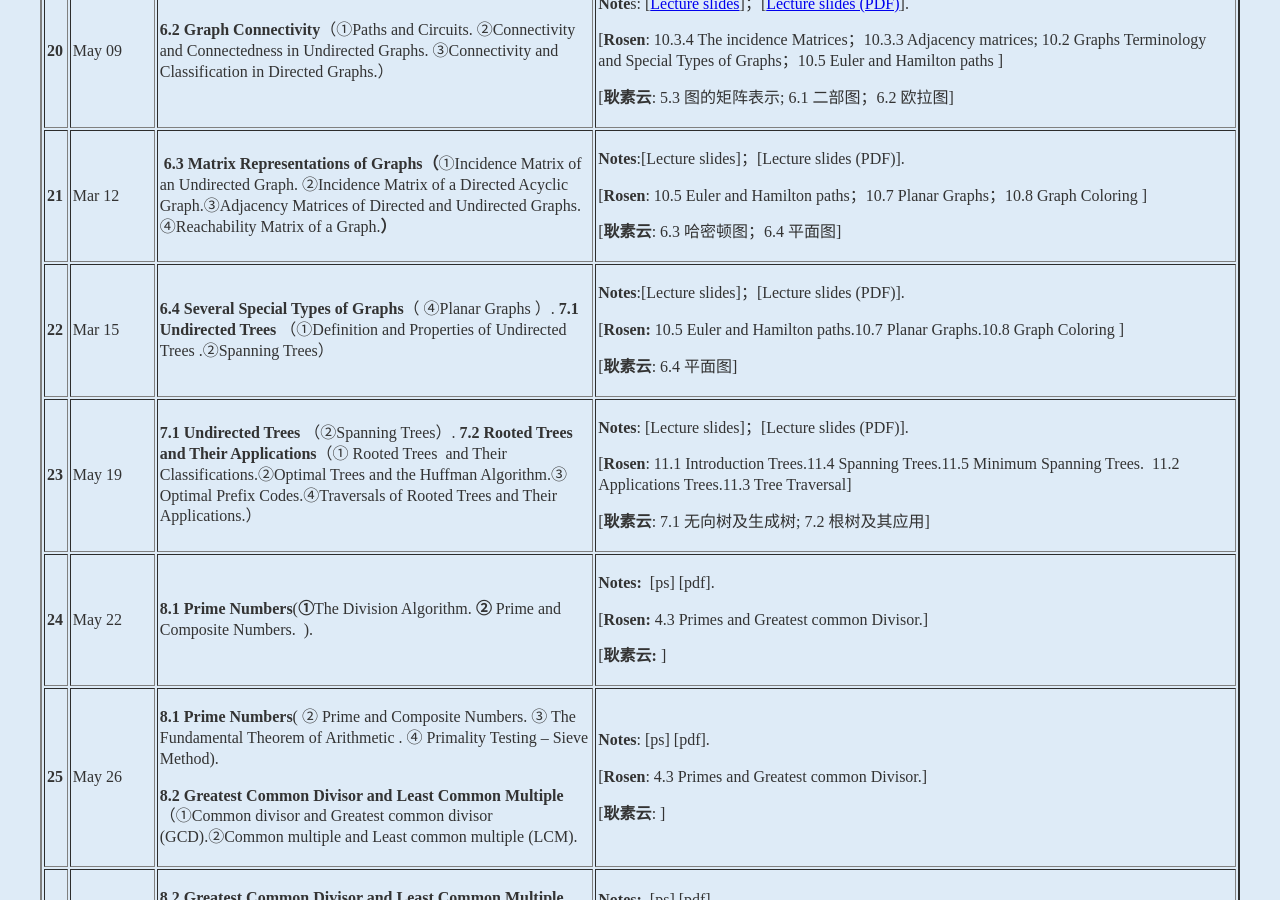
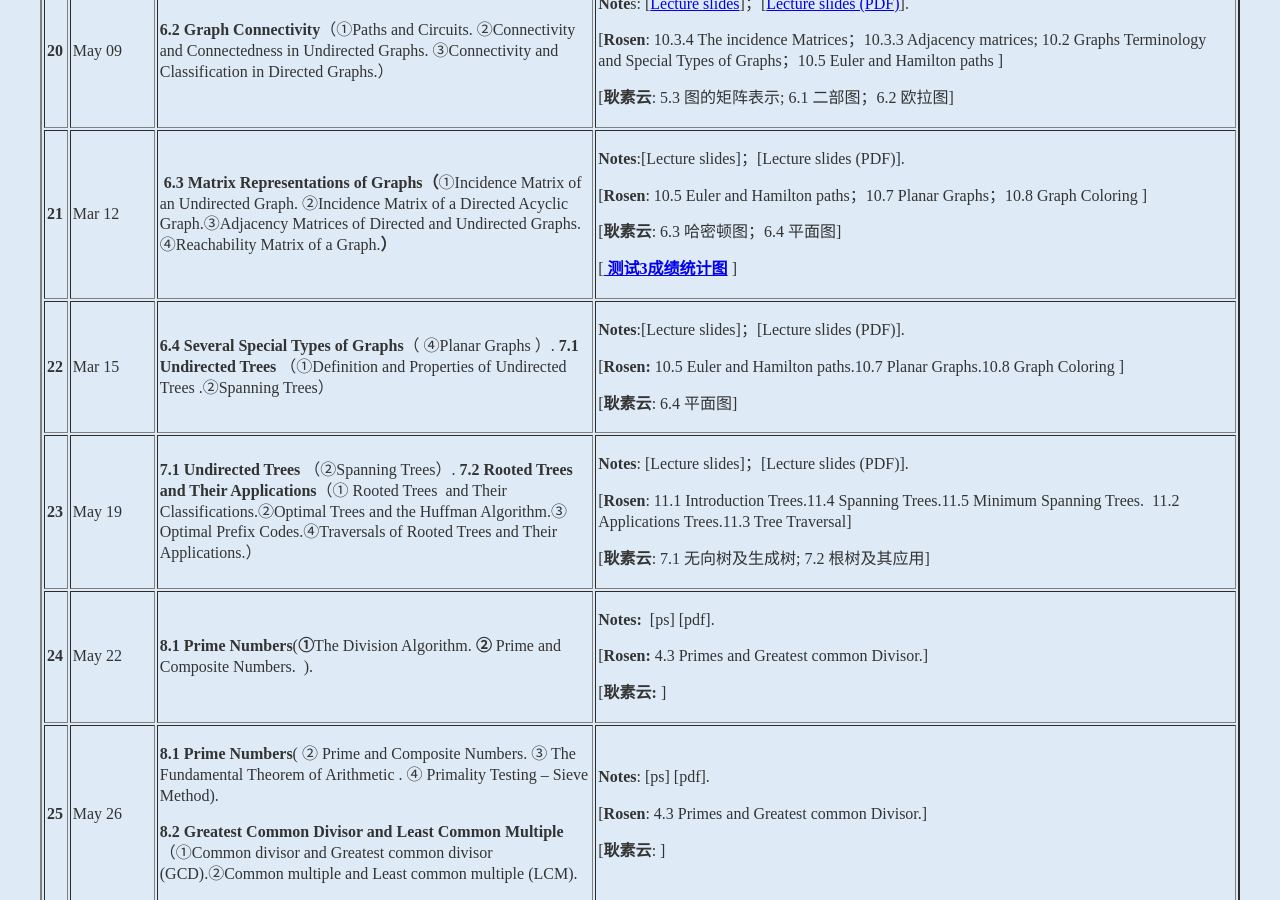
Before and after one commit to kejiwei/kejiwei.github.io, a Jekyll site: the page teaching/courses/dismath/index.html, which Jekyll copies as it is, in a window 1280 px wide and 900 px high, scrolled down 3742 px. Built offline with Jekyll 4.4.1, drawn with Linux system fonts in a browser that asks for light colours.

Commit message:
20260511

```diff
--- a/teaching/courses/dismath/index.html
+++ b/teaching/courses/dismath/index.html
@@ -269,7 +269,8 @@
                 <td><p><strong>Notes</strong>:[Lecture slides]；[Lecture slides (PDF)].</p>
 
 <p>[<strong>Rosen</strong>: 10.5 Euler and Hamilton paths；10.7 Planar Graphs；10.8 Graph Coloring  ]</p>
-                  <p>[<strong>耿素云</strong>: 6.3 哈密顿图；6.4 平面图] </p></td>
+                  <p>[<strong>耿素云</strong>: 6.3 哈密顿图；6.4 平面图] </p>
+                  <p>[<strong><a href="slides/第3次测验成绩.png"> 测试3成绩统计图</a></strong> ] &nbsp;</p></td>
                 </tr>
 
 
```
Also changed, not shown: teaching/courses/dismath/slides/第3次测验成绩.png (added).
